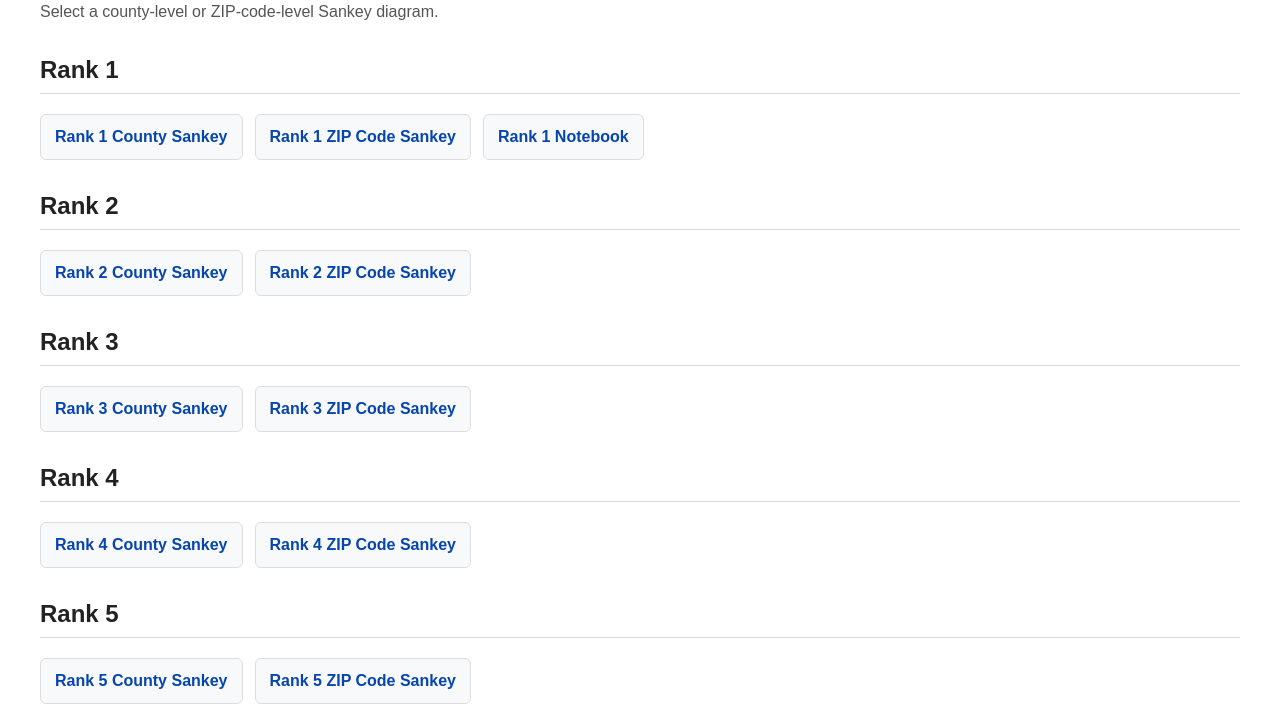
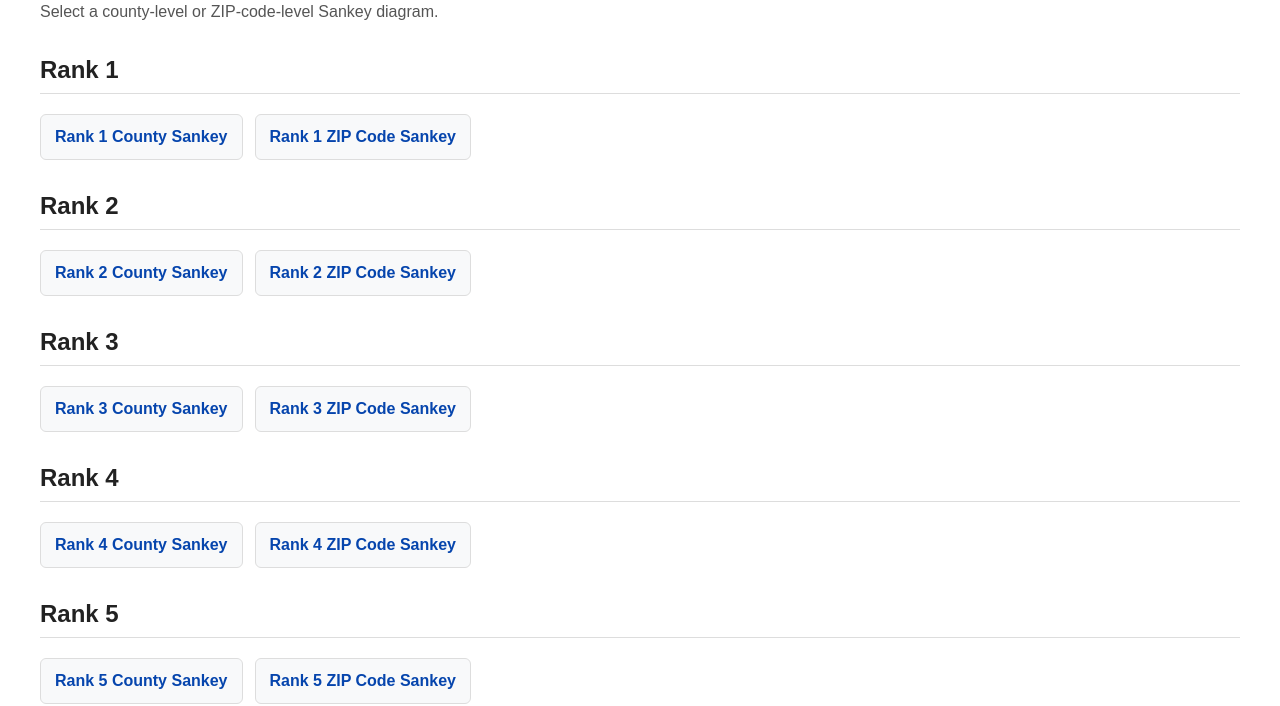
Before and after one commit to fabiharahman00/O-D-Sankeys-for-top-10-Bottlenecks, a plain HTML site: page index.html in a window 1280 px wide. Shown: the part 104-810 px from the top of the page. Drawn offline with Linux system fonts and the light colour scheme.

Commit message:
Remove link to Rank 1 Notebook in index and update htmls.html

```diff
--- a/index.html
+++ b/index.html
@@ -53,7 +53,6 @@
   <div class="links">
     <a href="R1/county_od_sankey.html">Rank 1 County Sankey</a>
     <a href="R1/zip_od_sankey.html">Rank 1 ZIP Code Sankey</a>
-    <a href="R1/RRank1.ipynb">Rank 1 Notebook</a>
   </div>
 
   <h2>Rank 2</h2>
```
